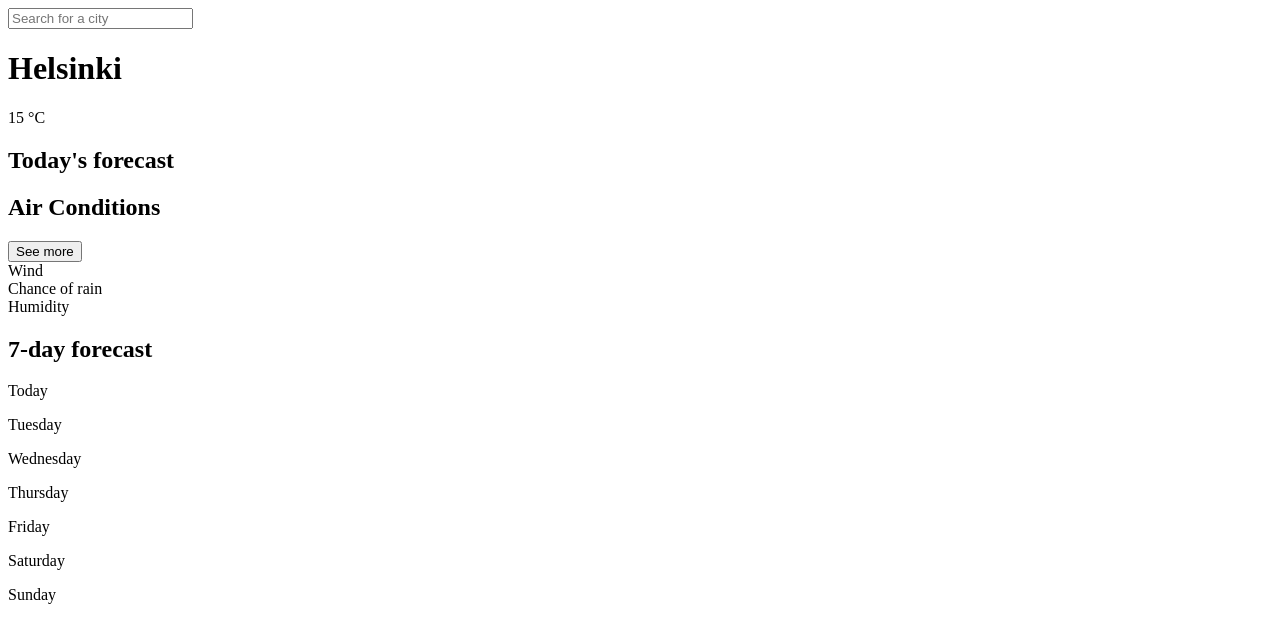
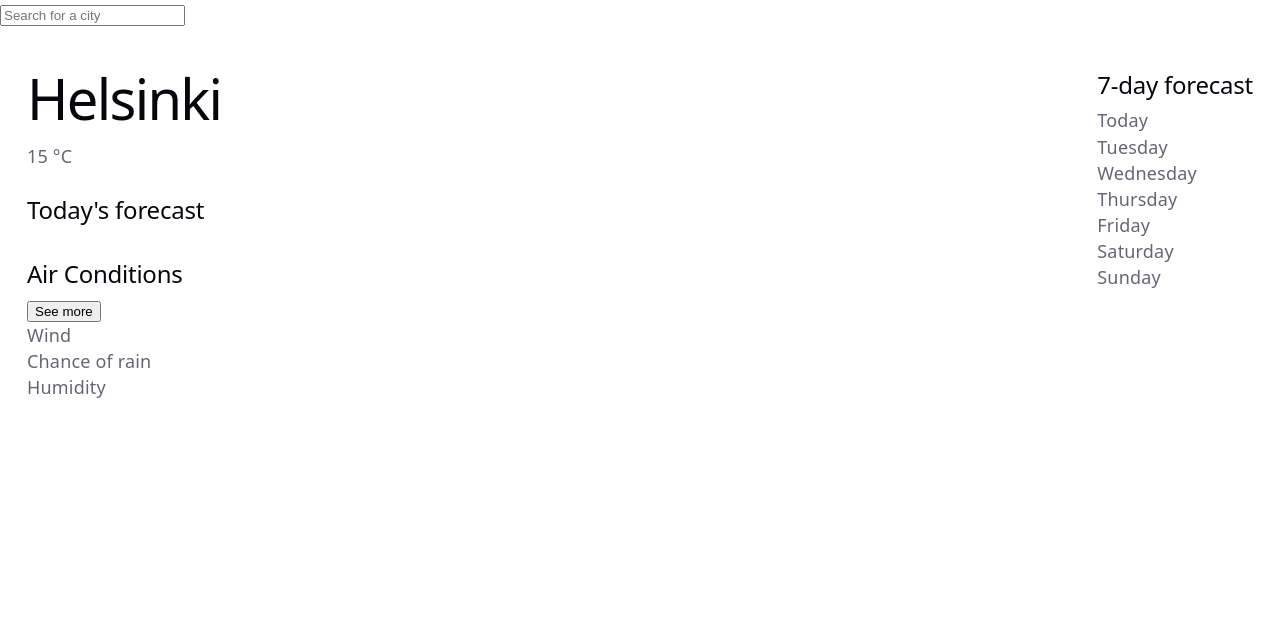
Before and after one commit to lamlintu/weather, a React (Vite) app: page / in a window 1280 px wide. Shown: the top 642 px of the page. Built offline with nearby package versions, Linux system fonts and the light colour scheme.

Commit message:
Add base style and structure to the report view

```diff
--- /dev/null
+++ b/src/components/weather/weather-report.module.scss
@@ -0,0 +1,18 @@
+.report {
+  display: grid;
+  grid-template-columns: 1fr auto;
+  padding: 1.5rem;
+
+  @media (max-width: 56em) {
+    grid-template-columns: 1fr;
+  }
+}
+
+.main {
+  display: grid;
+  gap: 1.5rem;
+}
+
+.side {
+  padding-top: 1rem;
+}
--- a/src/components/weather/weather-report.tsx
+++ b/src/components/weather/weather-report.tsx
@@ -4,14 +4,23 @@
 import { TodayForecast } from "./today-forecast";
 import { WeekForecast } from "./week-forecast";
 
+import s from "./weather-report.module.scss";
 export default function WeatherReport() {
   return (
     <div>
       <SearchBar />
-      <CurrentWeather />
-      <TodayForecast />
-      <AirConditions />
-      <WeekForecast />
+
+      <div className={s.report}>
+        <div className={s.main}>
+          <CurrentWeather />
+          <TodayForecast />
+          <AirConditions />
+        </div>
+
+        <div className={s.side}>
+          <WeekForecast />
+        </div>
+      </div>
     </div>
   );
 }
--- a/src/main.tsx
+++ b/src/main.tsx
@@ -1,5 +1,6 @@
 import { StrictMode } from "react";
 import { createRoot } from "react-dom/client";
+import "./styles/main.scss";
 import App from "./App";
 
 createRoot(document.getElementById("root")!).render(
--- /dev/null
+++ b/src/styles/main.scss
@@ -0,0 +1,66 @@
+:root {
+  --text: #6b6375;
+  --text-h: #08060d;
+  --bg: #fff;
+  --border: #e5e4e7;
+  --code-bg: #f4f3ec;
+  --accent: #aa3bff;
+  --accent-bg: rgba(170, 59, 255, 0.1);
+  --accent-border: rgba(170, 59, 255, 0.5);
+  --social-bg: rgba(244, 243, 236, 0.5);
+  --shadow:
+    rgba(0, 0, 0, 0.1) 0 10px 15px -3px, rgba(0, 0, 0, 0.05) 0 4px 6px -2px;
+
+  --sans: system-ui, "Segoe UI", Roboto, sans-serif;
+  --heading: system-ui, "Segoe UI", Roboto, sans-serif;
+  --mono: ui-monospace, Consolas, monospace;
+
+  font: 18px/145% var(--sans);
+  letter-spacing: 0.18px;
+  color-scheme: light dark;
+  color: var(--text);
+  background: var(--bg);
+  font-synthesis: none;
+  text-rendering: optimizeLegibility;
+  -webkit-font-smoothing: antialiased;
+  -moz-osx-font-smoothing: grayscale;
+
+  @media (max-width: 1024px) {
+    font-size: 16px;
+  }
+}
+
+body {
+  margin: 0;
+}
+
+h1,
+h2 {
+  font-family: var(--heading);
+  font-weight: 500;
+  color: var(--text-h);
+}
+
+h1 {
+  font-size: 56px;
+  letter-spacing: -1.68px;
+  margin: 32px 0;
+  @media (max-width: 1024px) {
+    font-size: 36px;
+    margin: 20px 0;
+  }
+}
+
+h2 {
+  font-size: 24px;
+  line-height: 118%;
+  letter-spacing: -0.24px;
+  margin: 0 0 8px;
+  @media (max-width: 1024px) {
+    font-size: 20px;
+  }
+}
+
+p {
+  margin: 0;
+}
```
